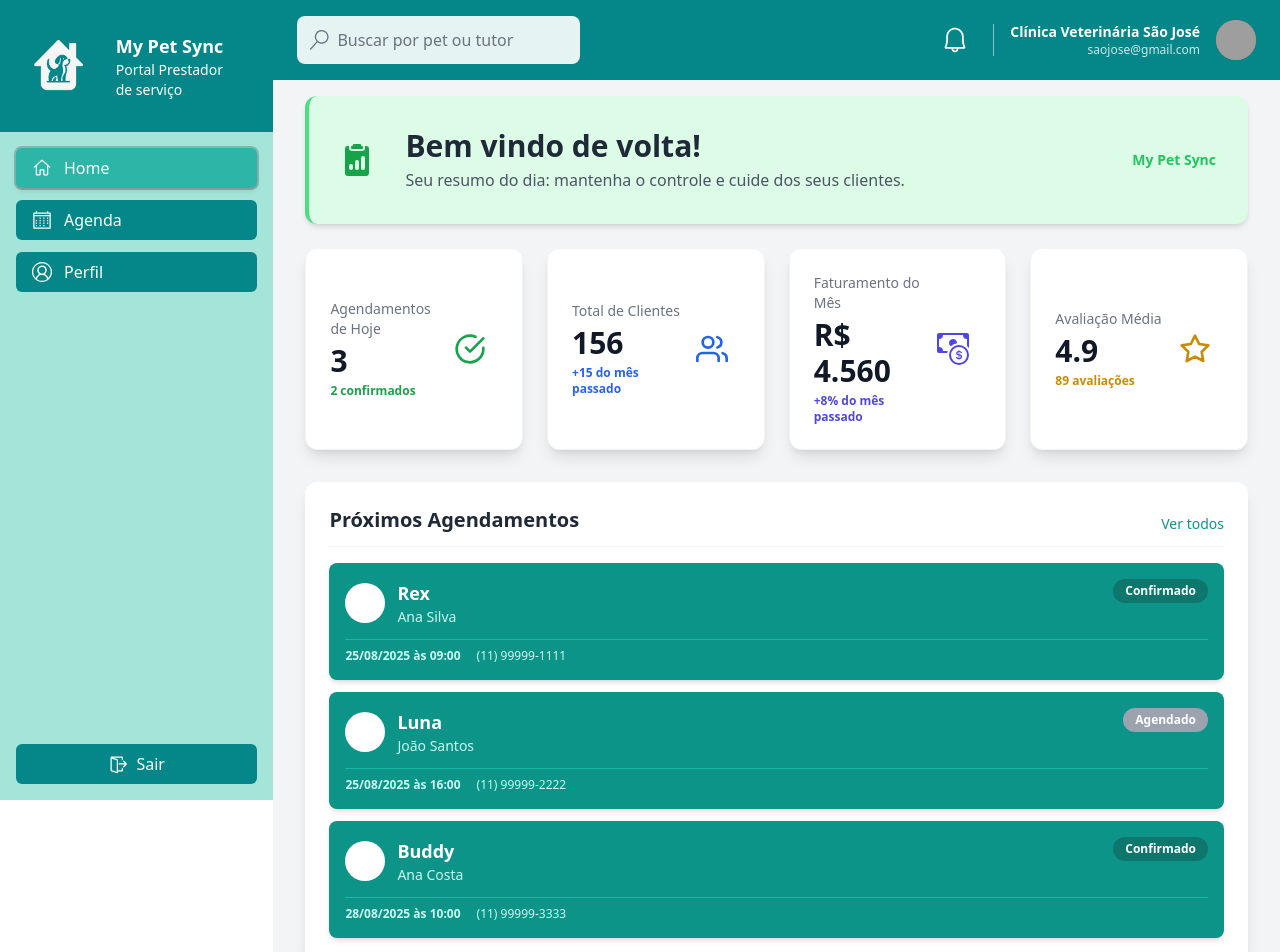
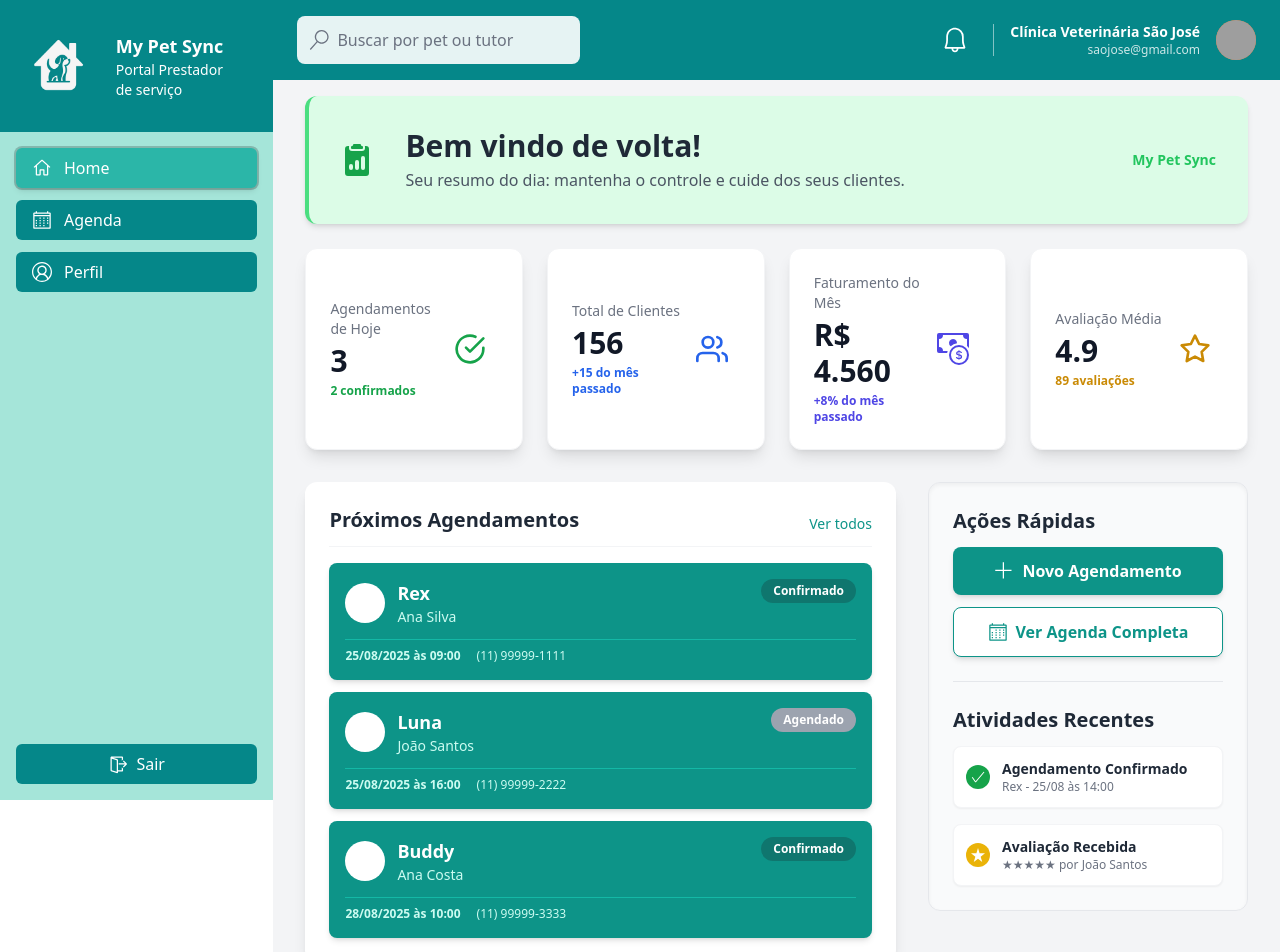
Before and after one commit to GustavoZanardi15/MyPetSync-FrontEnd, a React (Vite) app in the folder FrontEndWeb/: page /homePage in a window 1280 px wide. Shown: the top 952 px of the page. Built offline with nearby package versions, Linux system fonts and the light colour scheme; grey boxes are pictures that could not be loaded.

Commit message:
refactor(frontend): integrar HomeSidePanel e reestruturar layout da HomePage para duas colunas

```diff
--- a/FrontEndWeb/src/pages/HomePage.jsx
+++ b/FrontEndWeb/src/pages/HomePage.jsx
@@ -3,6 +3,7 @@ import Sidebar from "../components/common/Sidebar";
 import DashboardStats from "../components/home/DashboardStats";
 import WelcomeBanner from "../components/home/WelcomeBanner";
 import NextAppointments from "../components/home/NextAppointments";
+import HomeSidePanel from "../components/home/HomeSidePanel";
 
 const HomePage = () => {
   return (
@@ -13,7 +14,14 @@ const HomePage = () => {
         <main className="px-8 pt-4 pb-8 bg-gray-100 flex-grow">
           <WelcomeBanner />
           <DashboardStats />
-          <NextAppointments />
+          <div className="flex gap-8 mt-8">
+            <div className="flex-grow">
+              <NextAppointments />
+            </div>
+            <div className="w-80">
+              <HomeSidePanel />
+            </div>
+          </div>
         </main>
       </div>
     </div>
```
